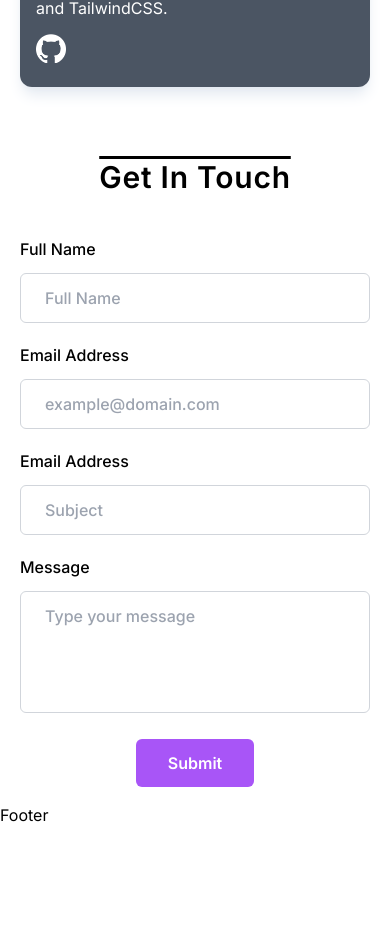
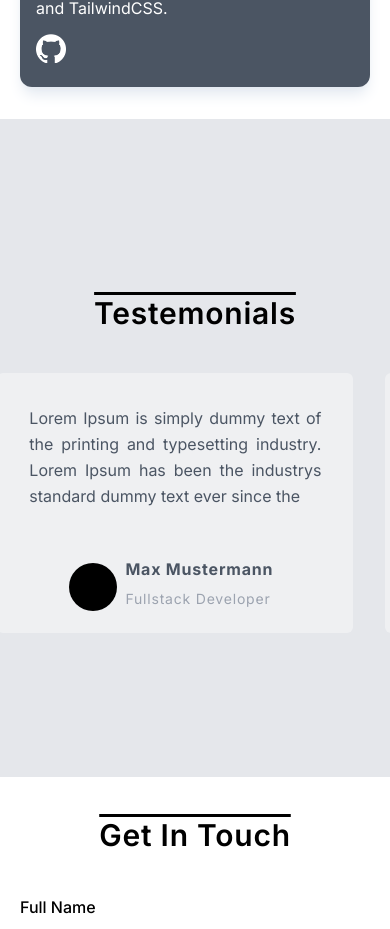
Before and after one commit to RaymondBertram/Raymond-Bertram, a Next.js app: page / in a window 390 px wide. Shown: the part 4686-5615 px from the top of the page. Before the commit the page ends 5513 px from the top, so only its background shows below. Built offline with nearby package versions, Linux system fonts and the light colour scheme.

Commit message:
6-testemonials-page

```diff
--- a/src/app/page.tsx
+++ b/src/app/page.tsx
@@ -3,6 +3,7 @@ import Contact from "@/screens/contact/contact";
 import Experience from "@/screens/experience/experience.screen";
 import Home from "@/screens/home/home.screen";
 import Projects from "@/screens/projects/projects.screen";
+import Testemonials from "@/screens/testemonials/testemonials.screen";
 
 export default function App() {
   return (
@@ -19,6 +20,9 @@ export default function App() {
       <section id="projects" className="flex flex-col h-fit py-2">
         <Projects/>
       </section>
+      <section id="testemonials" className="flex flex-col h-fit items-center bg-gray-200 rounded-md py-36">
+        <Testemonials/>
+      </section>
       <section id="contact" className="flex flex-col h-fit w-full py-2">
         <Contact/>
       </section>
--- a/src/components/navigation/navigation.component.tsx
+++ b/src/components/navigation/navigation.component.tsx
@@ -26,6 +26,9 @@ export default function Navigation() {
         <a href="#projects" className="block mt-4 lg:inline-block lg:mt-0 text-[#ffffff] hover:text-[#FF0763] mr-4" onClick={toggleMenu}>
           Projects
         </a>
+        <a href="#testemonials" className="block mt-4 lg:inline-block lg:mt-0 text-[#ffffff] hover:text-[#FF0763] mr-4" onClick={toggleMenu}>
+        Testemonials
+        </a>
         <a href="#contact" className="block mt-4 lg:inline-block lg:mt-0 text-[#ffffff] hover:text-[#FF0763]" onClick={toggleMenu}>
           Contact
         </a>
--- /dev/null
+++ b/src/components/slider/slider.component.tsx
@@ -0,0 +1,46 @@
+import Image from "next/image";
+import { ITestemonial } from "@/types";
+import logo from "../../../public/svgs/next.svg";
+
+export default function Slider() {
+
+  const data: ITestemonial[] = [
+    {
+      name: "Max Mustermann",
+      role: "Fullstack Developer",
+      image: "",
+      description:
+        "Lorem Ipsum is simply dummy text of the printing and typesetting industry. Lorem Ipsum has been the industrys standard dummy text ever since the",
+    },
+    {
+      name: "Malina Musterfrau",
+      role: "Fullstack Developer",
+      image: "",
+      description:
+        "Lorem Ipsum is simply dummy text of the printing and typesetting industry. Lorem Ipsum has been the industrys standard dummy text ever since the",
+    },
+  ];
+
+  return (
+      <div className="flex overflow-x-auto">
+        {data.map((el, i) => (
+          <div key={el.name} className="flex-shrink-0 justify-center items-center w-5/6 rounded-md overflow-hidden mx-4 bg-[#ffffff60] dark:bg-[#0000008] lg:w-fit ">
+          <p className="text-base text-gray-600 leading-relaxed text-justify p-8">{el.description}</p>
+          <div className="flex items-center justify-center p-2">
+            <div className="rounded-full w-12 h-12 bg-black overflow-hidden p-2 max-w-md">
+              <Image className="p-2" src={logo} alt="" width={100} height={100} />
+            </div>
+            <div className="flex flex-col tracking-wider">
+              <label className="text-gray-600 font-bold text-base p-2">
+              {el.name}
+              </label>
+              <label className="text-gray-400 font-normal text-sm px-2 pb-4">
+              {el.role}
+              </label>
+            </div>
+          </div>
+        </div>
+        ))}
+    </div>
+  );
+}
--- /dev/null
+++ b/src/screens/testemonials/testemonials.screen.tsx
@@ -0,0 +1,16 @@
+"use client";
+import Slider from "@/components/slider/slider.component";
+import { ITestemonial } from "@/types";
+
+export default function Testemonials() {
+  return (
+    <div className="flex flex-col items-center justify-center">
+      <h1 className="flex flex-row text-3xl p-8 mb-2.5 tracking-wide font-semibold overline justify-center">
+        Testemonials
+      </h1>
+      <div className="flex flex-row">
+        <Slider />
+      </div>
+    </div>
+  );
+}
--- a/tailwind.config.ts
+++ b/tailwind.config.ts
@@ -10,9 +10,7 @@ const config: Config = {
   theme: {
     extend: {
       backgroundImage: {
-        "gradient-radial": "radial-gradient(var(--tw-gradient-stops))",
-        "gradient-conic":
-          "conic-gradient(from 180deg at 50% 50%, var(--tw-gradient-stops))",
+        "code": "url('/images/code.jpg')",
       },
     },
   },
```
Also changed, not shown: src/types/index.ts (+7 -0 lines), 1 other file (tests, documents, lock files or other folders).
